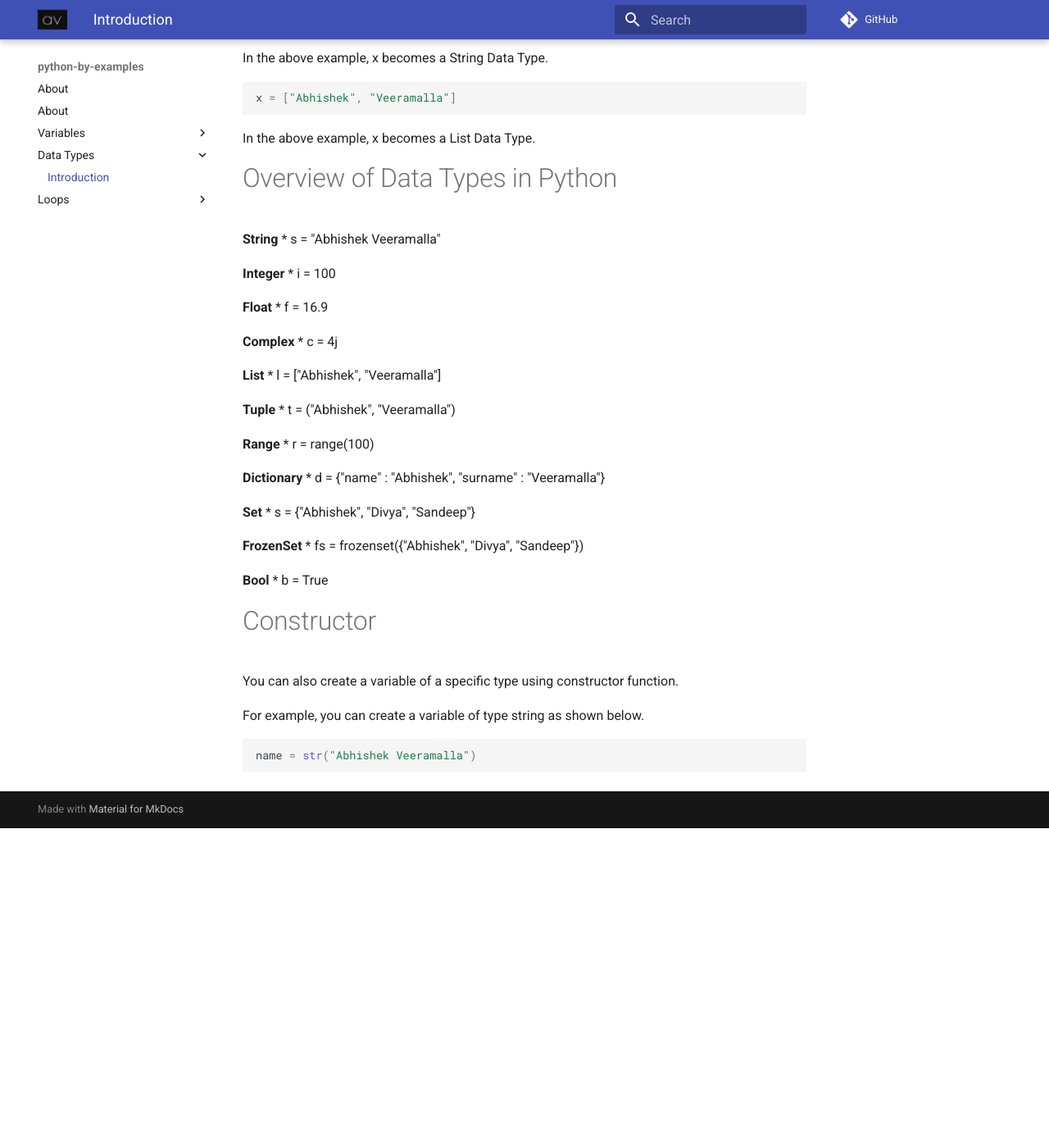
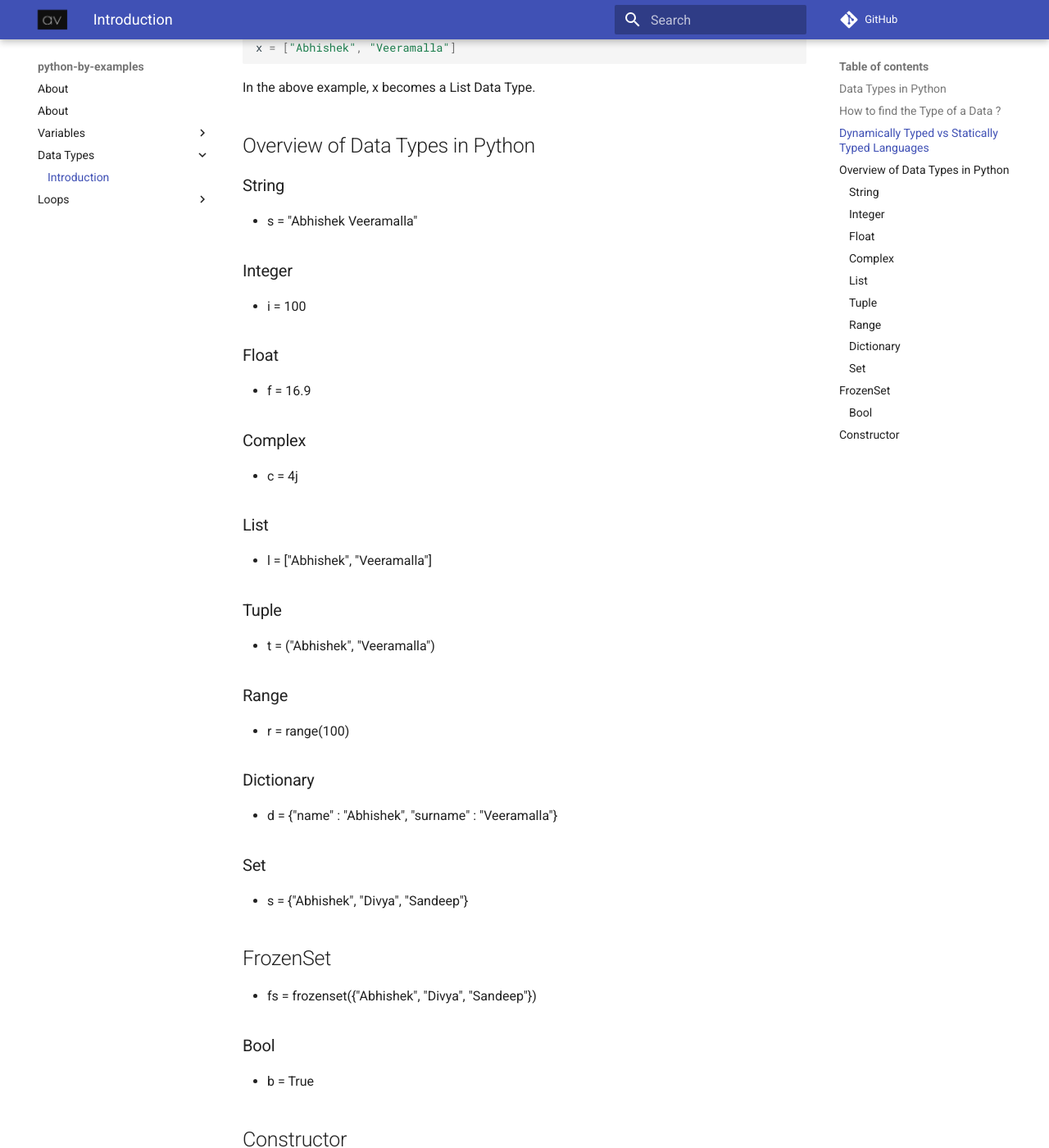
Before and after one commit to devops-by-examples/Python, an MkDocs documentation site: the page built from docs/datatypes/introduction.md, in a window 1280 px wide and 1400 px high, scrolled down 1366 px. Shown: the whole window at 82% size. Built offline with MkDocs 1.6.1 and Material for MkDocs 9.7.7, drawn with Linux system fonts in a browser that asks for light colours; comment, search, counter and statistics services are not loaded; before the commit the page ends 2376 px from its top, so only the background shows below that.

Commit message:
update site_url

````diff
--- a/docs/datatypes/introduction.md
+++ b/docs/datatypes/introduction.md
@@ -1,24 +1,26 @@
 # What is a Data Type?
+
 In programming, a data type or simply type is an attribute of data which tells the compiler or interpreter how the programmer intends to use the data. Most programming languages support basic data types of integer numbers (of varying sizes), floating-point numbers (which approximate real numbers), characters and Booleans. A data type constrains the values that an expression, such as a variable or a function, might take. This data type defines the operations that can be done on the data, the meaning of the data, and the way values of that type can be stored. A data type provides a set of values from which an expression (i.e. variable, function, etc.) may take its values.
 
-# Data Types in Python
+## Data Types in Python
+
 Python has the following data types built-in by default, in these categories:
 
-*Text Type*:	str
+*Text Type*: str
 
-*Numeric Types*:	int, float, complex
+*Numeric Types*: int, float, complex
 
-*Sequence Types*:	list, tuple, range
+*Sequence Types*: list, tuple, range
 
-*Mapping Type*:	dict
+*Mapping Type*: dict
 
-*Set Types*:	set, frozenset
+*Set Types*: set, frozenset
 
-*Boolean Type*:	bool
+*Boolean Type*: bool
 
-*Binary Types*:	bytes, bytearray, memoryview
+*Binary Types*: bytes, bytearray, memoryview
 
-# How to find the Type of a Data ?
+## How to find the Type of a Data ?
 
 You can get the type using the type() function.
 
@@ -27,7 +29,7 @@
 type(name)
 ```
 
-# Dynamically Typed vs Statically Typed Languages
+## Dynamically Typed vs Statically Typed Languages
 
 Python is a dynamically typed programing language, Which means you don't have to define the type of the variable, variable can be created and assigned and the same time.
 
@@ -51,42 +53,54 @@
 
 In the above example, x becomes a List Data Type.
 
-# Overview of Data Types in Python
+## Overview of Data Types in Python
 
-**String**
+### String
+
 * s = "Abhishek Veeramalla"
 
-**Integer**
+### Integer
+
 * i = 100
 
-**Float**
+### Float
+
 * f = 16.9
 
-**Complex**
+### Complex
+
 * c = 4j
 
-**List**
+### List
+
 * l = ["Abhishek", "Veeramalla"]
 
-**Tuple**
+### Tuple
+
 * t = ("Abhishek", "Veeramalla")
 
-**Range**
+### Range
+
 * r = range(100)
 
-**Dictionary**
+### Dictionary
+
 * d = {"name" : "Abhishek", "surname" : "Veeramalla"}
 
-**Set**
+### Set
+
 * s = {"Abhishek", "Divya", "Sandeep"}
 
-**FrozenSet**
+## FrozenSet
+
 * fs = frozenset({"Abhishek", "Divya", "Sandeep"})
 
-**Bool**
+### Bool
+
 * b = True
 
-# Constructor
+## Constructor
+
 You can also create a variable of a specific type using constructor function.
 
 For example, you can create a variable of type string as shown below.
--- a/mkdocs.yml
+++ b/mkdocs.yml
@@ -1,4 +1,5 @@
 site_name: python-by-examples
+site_url: https://python-by-examples.readthedocs.io
 repo_url: https://github.com/devops-by-examples/Python
 strict: true
 theme:
````
Also changed, not shown: docs/variables/Introduction.md (+19 -10 lines).
